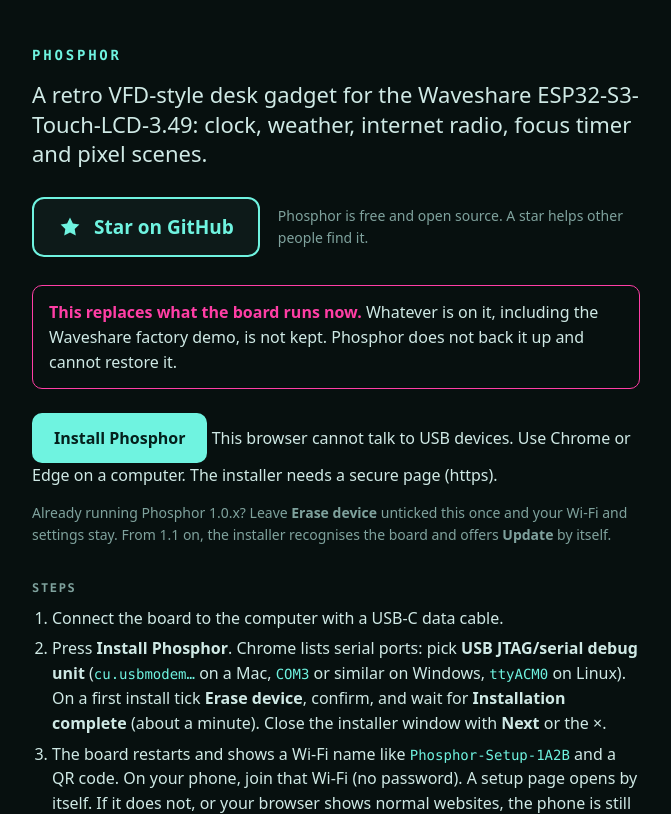
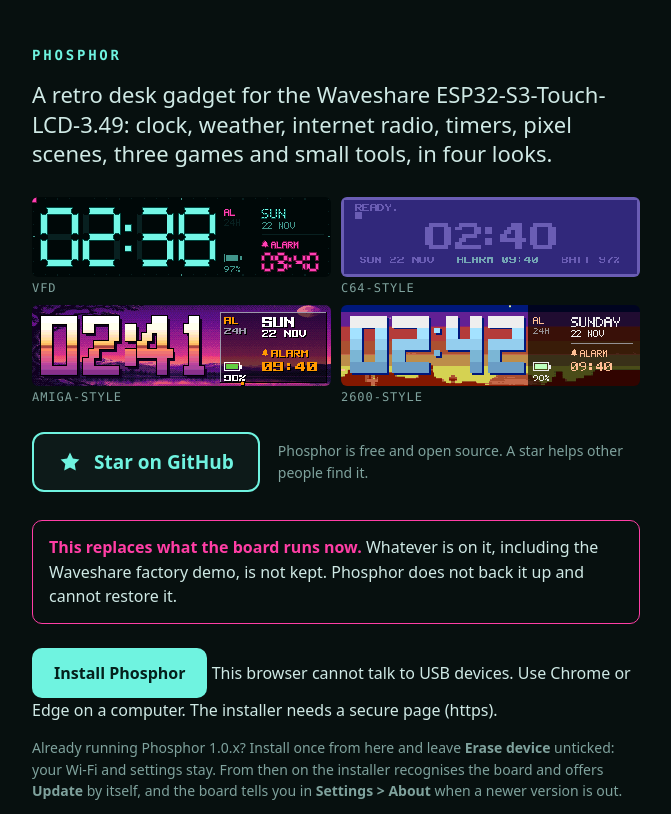
Before and after one commit to WorkingWarrior/phosphor, a plain HTML site: page docs/index.html in a window 1280 px wide. Shown: the top 814 px of the page, without its empty margins (304-975 px from the left). Drawn offline with Linux system fonts and the light colour scheme.

Commit message:
README and installer page for v2.0.0: four looks, games, tools, settings on the board
README: what is new in v2.0.0, a gallery of the four looks, the Play and Tools menus,
the on-board settings, scene interactions, the 1.0.x upgrade note, updated HTTP API,
the daily version check in the security notes, QRCode in the credits, and a note on
how the scene pictures were made (AI image model, then convert.py) plus trademarks.
Installer page: new lead, the four looks, the 1.0.x note and Settings > Wi-Fi hints.

Co-Authored-By: Claude Opus 5.5 <noreply@anthropic.com>

```diff
--- a/docs/index.html
+++ b/docs/index.html
@@ -37,12 +37,23 @@ esp-web-install-button button[slot=activate] {
 .star-count { font: 600 16px ui-monospace, Menlo, monospace; border-left: 1px solid currentColor; padding-left: 12px; }
 .star-note { flex: 1 1 200px; margin: 0; color: var(--dim); font-size: 14px; }
 .star.end { margin: 44px 0 0; padding-top: 28px; border-top: 1px solid var(--line); }
+.looks { display: grid; grid-template-columns: 1fr 1fr; gap: 10px; margin: 0 0 28px; }
+.looks figure { margin: 0; } .looks img { display: block; width: 100%; height: auto; border-radius: 6px; image-rendering: pixelated; }
+.looks figcaption { color: var(--dim); font: 12px ui-monospace, Menlo, monospace; letter-spacing: .08em; text-transform: uppercase; margin-top: 4px; }
+@media (max-width: 480px) { .looks { grid-template-columns: 1fr; } }
 </style>
 </head>
 <body>
 <main>
   <h1>Phosphor</h1>
-  <p class="lead">A retro VFD-style desk gadget for the Waveshare ESP32-S3-Touch-LCD-3.49: clock, weather, internet radio, focus timer and pixel scenes.</p>
+  <p class="lead">A retro desk gadget for the Waveshare ESP32-S3-Touch-LCD-3.49: clock, weather, internet radio, timers, pixel scenes, three games and small tools, in four looks.</p>
+
+  <div class="looks">
+    <figure><img src="img/clock-vfd.png" width="640" height="172" alt="Clock in the VFD look"><figcaption>VFD</figcaption></figure>
+    <figure><img src="img/clock-c64.png" width="640" height="172" alt="Clock in the C64-style look"><figcaption>C64-style</figcaption></figure>
+    <figure><img src="img/clock-amiga.png" width="640" height="172" alt="Clock in the Amiga-style look"><figcaption>Amiga-style</figcaption></figure>
+    <figure><img src="img/clock-2600.png" width="640" height="172" alt="Clock in the 2600-style look"><figcaption>2600-style</figcaption></figure>
+  </div>
 
   <div class="star">
     <a class="star-btn" href="https://github.com/melihkoray/phosphor">
@@ -62,7 +73,7 @@ esp-web-install-button button[slot=activate] {
     <span slot="unsupported">This browser cannot talk to USB devices. Use Chrome or Edge on a computer.</span>
     <span slot="not-allowed">The installer needs a secure page (https).</span>
   </esp-web-install-button>
-  <p class="small">Already running Phosphor 1.0.x? Leave <b>Erase device</b> unticked this once and your Wi-Fi and settings stay. From 1.1 on, the installer recognises the board and offers <b>Update</b> by itself.</p>
+  <p class="small">Already running Phosphor 1.0.x? Install once from here and leave <b>Erase device</b> unticked: your Wi-Fi and settings stay. From then on the installer recognises the board and offers <b>Update</b> by itself, and the board tells you in <b>Settings &gt; About</b> when a newer version is out.</p>
 
   <h2>Steps</h2>
   <ol>
@@ -83,7 +94,7 @@ esp-web-install-button button[slot=activate] {
           Keep it or change it to something short like <b><code>desk</code></b>: this is the name you type in the next
           step.
           <div class="warn" style="margin:10px 0"><b>Write this name down.</b> You need it in the next step to reach
-          the settings, and the board does not show it anywhere else.</div></li>
+          the settings. (Lost it later? <b>Settings &gt; Wi-Fi</b> on the board shows its IP address and a QR code.)</div></li>
         <li>tap <b>Save</b>. The board joins your Wi-Fi and shows the clock. Turn mobile data back on.</li>
       </ol></li>
     <li>With the phone back on your home Wi-Fi, open <code>http://&lt;your device name&gt;.local/settings</code> with the
@@ -120,7 +131,7 @@ esp-web-install-button button[slot=activate] {
 
     <dt><code>desk.local</code> does not open</dt>
     <dd>The phone must be on the same Wi-Fi as the board. Some Android phones cannot open <code>.local</code> addresses:
-      use a computer, or the board's IP address from your router's list of connected devices
+      use a computer, or the board's IP address from <b>Settings &gt; Wi-Fi</b> on the board
       (<code>http://192.168.x.x/settings</code>).</dd>
 
     <dt>A radio station does not play</dt>
```
Also changed, not shown: docs/img/clock-2600.png (added), docs/img/clock-amiga.png (added), docs/img/clock-c64.png (added), docs/img/clock-vfd.png (added), media/screens/21-c64.png (added), media/screens/clock-2600.png (added), media/screens/clock-amiga.png (added), media/screens/clock-c64.png (added), media/screens/clock-vfd.png (added), media/screens/fire-c64.png (added), media/screens/keeper.png (added), media/screens/runner-amiga.png (added), media/screens/sea-2600.png (added), media/screens/settings-amiga.png (added), 3 more files, 1 other file.
